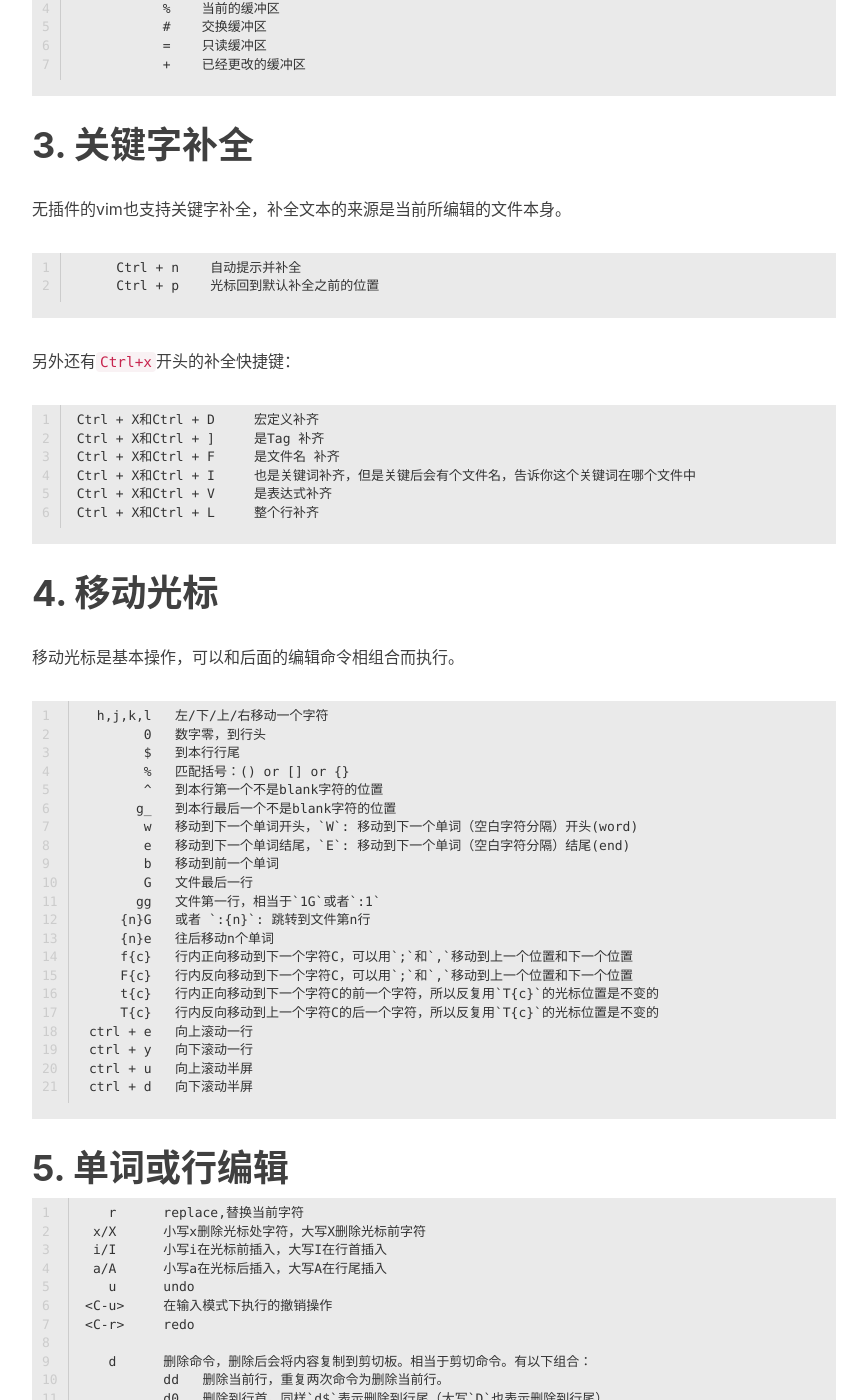
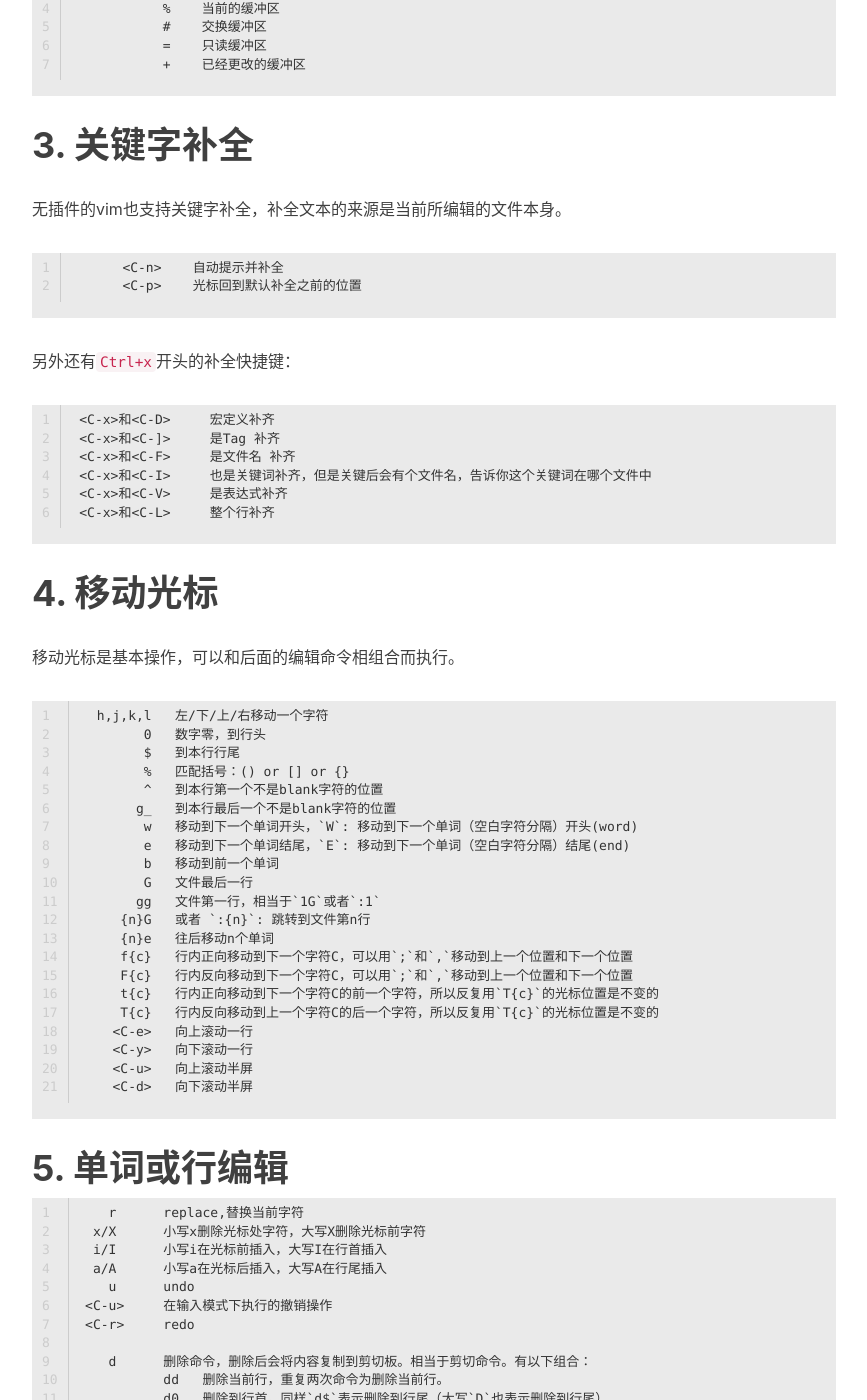
Before and after one commit to kimiazhu/kimiazhu.github.io, a Jekyll site: the page built from _posts/2016-05-16-vim_faq.markdown, in a window 1280 px wide and 1400 px high, scrolled down 3966 px. Shown: the whole window, without its empty margins (233-1100 px from the left). Built offline with Jekyll 4.4.1, drawn with Linux system fonts in a browser that asks for light colours; nearby versions of some CDN libraries; comment, search, counter and statistics services are not loaded; some of the changed text lies outside the part shown.

Commit message:
add <C-v>

```diff
--- a/_posts/2016-05-16-vim_faq.markdown
+++ b/_posts/2016-05-16-vim_faq.markdown
@@ -33,25 +33,25 @@
 
 ## 1.2 关闭分屏
 
-	Ctrl+w c      关闭当前分屏，当若当前已是最后一个分屏则不会退出
-	Ctrl+w q      关闭当前分屏，如果只剩最后一个了，则退出Vim
+	<C-w> c      关闭当前分屏，当若当前已是最后一个分屏则不会退出
+	<C-w> q      关闭当前分屏，如果只剩最后一个了，则退出Vim
 
 ## 1.3 编辑文件时增加分屏
 
-	Ctrl+w s        水平分割当前打开的文件
+	<C-w> s        水平分割当前打开的文件
 	:sp filename    水平分割窗口，并在新窗口打开一个新的文件。
-	Ctrl+w v        垂直分割当前打开的文件
+	<C-w> v        垂直分割当前打开的文件
 	:vsp filename   垂直分割窗口，并在新窗口打开一个新的文件。
 
 ## 1.4 在分屏间移动光标
 
 Vim中的光标键是`h, j, k, l`，要在各个屏间切换，只需要先按一下`Ctrl+w`
 
-	Ctrl+w h    光标左移
-	Ctrl+w l    光标右移
-	Ctrl+w k    光标上移
-	Ctrl+w j    光标下移
-	Ctrl+w w    光标移动到下一个分屏中
+	<C-w> h    光标左移
+	<C-w> l    光标右移
+	<C-w> k    光标上移
+	<C-w> j    光标下移
+	<C-w> w    光标移动到下一个分屏中
 
 > BTW：
 >
@@ -59,11 +59,11 @@
 
 ## 1.5 调节屏幕尺寸
 
-	Ctrl+w =    让所有窗口等大
-	Ctrl+w +    增加当前窗口高度
-	Ctrl+w -    减小当前窗口高度
-	Ctrl+w >    增加当前窗口宽度
-	Ctrl+w <    减小当前窗口宽度
+	<C-w> =    让所有窗口等大
+	<C-w> +    增加当前窗口高度
+	<C-w> -    减小当前窗口高度
+	<C-w> >    增加当前窗口宽度
+	<C-w> <    减小当前窗口宽度
 
 ## 1.6 分屏中打开目录
 
@@ -136,17 +136,17 @@
 
 无插件的vim也支持关键字补全，补全文本的来源是当前所编辑的文件本身。
 
-	Ctrl + n    自动提示并补全
-	Ctrl + p    光标回到默认补全之前的位置
+	<C-n>    自动提示并补全
+	<C-p>    光标回到默认补全之前的位置
 
 另外还有`Ctrl+x`开头的补全快捷键：
 
-	Ctrl + X和Ctrl + D     宏定义补齐
-	Ctrl + X和Ctrl + ]     是Tag 补齐
-	Ctrl + X和Ctrl + F     是文件名 补齐
-	Ctrl + X和Ctrl + I     也是关键词补齐，但是关键后会有个文件名，告诉你这个关键词在哪个文件中
-	Ctrl + X和Ctrl + V     是表达式补齐
-	Ctrl + X和Ctrl + L     整个行补齐
+	<C-x>和<C-D>     宏定义补齐
+	<C-x>和<C-]>     是Tag 补齐
+	<C-x>和<C-F>     是文件名 补齐
+	<C-x>和<C-I>     也是关键词补齐，但是关键后会有个文件名，告诉你这个关键词在哪个文件中
+	<C-x>和<C-V>     是表达式补齐
+	<C-x>和<C-L>     整个行补齐
 
 # 4. 移动光标
 
@@ -169,10 +169,10 @@
 	    F{c}   行内反向移动到下一个字符C，可以用`;`和`,`移动到上一个位置和下一个位置
 	    t{c}   行内正向移动到下一个字符C的前一个字符，所以反复用`T{c}`的光标位置是不变的
 	    T{c}   行内反向移动到上一个字符C的后一个字符，所以反复用`T{c}`的光标位置是不变的
-	ctrl + e   向上滚动一行
-	ctrl + y   向下滚动一行
-	ctrl + u   向上滚动半屏
-	ctrl + d   向下滚动半屏
+	   <C-e>   向上滚动一行
+	   <C-y>   向下滚动一行
+	   <C-u>   向上滚动半屏
+	   <C-d>   向下滚动半屏
 
 
 # 5. 单词或行编辑
@@ -206,6 +206,7 @@
 	>>/<<     >>向右缩进当前行，<<向左缩进当前行
 	 2,8>     2-8行缩进，`4,6<`: 4-6行反缩进
 	    v     进入选择模式，移动光标选择多行，然后执行`>`缩进一次，执行`2>`则会缩进两次
+    <C-v>     进入列编辑模式选择需要编辑的列，例如选择后按A/I开始编辑，完成后按<esc>应用到所有列
 
 # 6. 缩进
 
```
